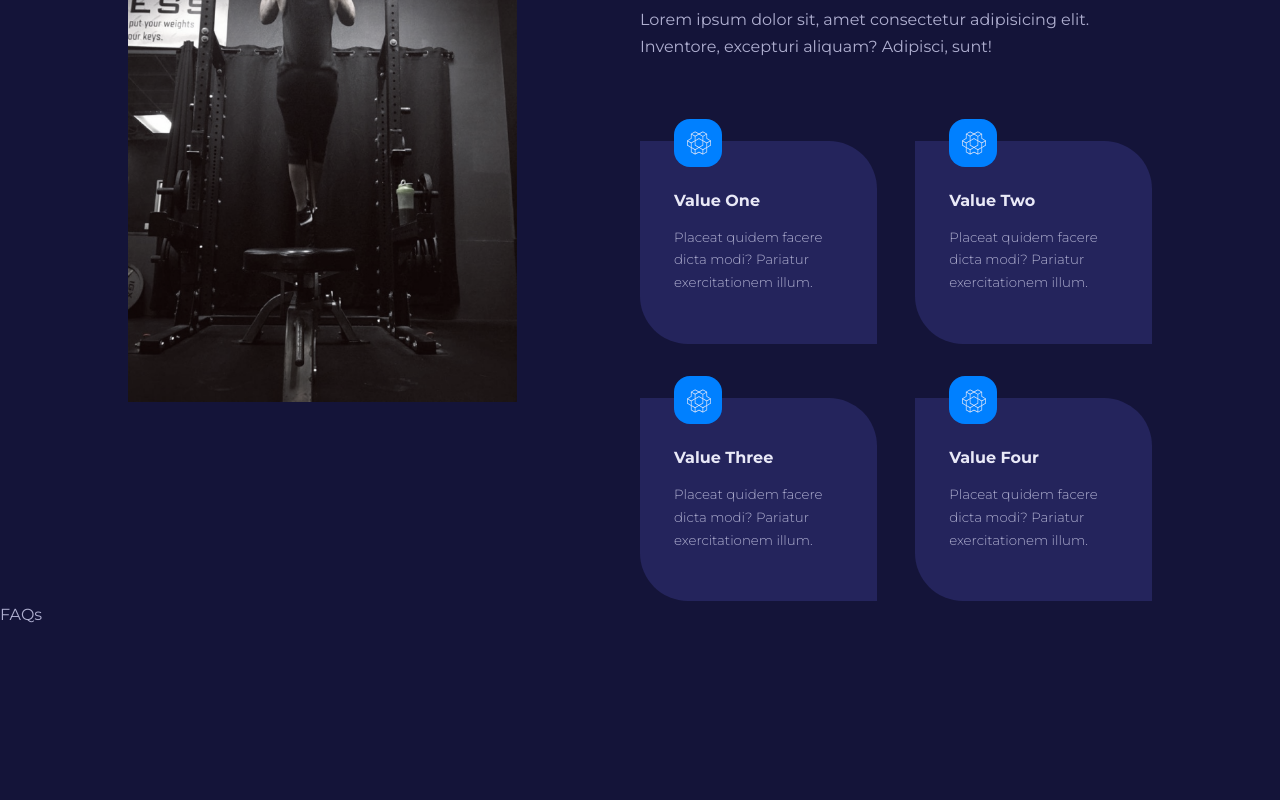
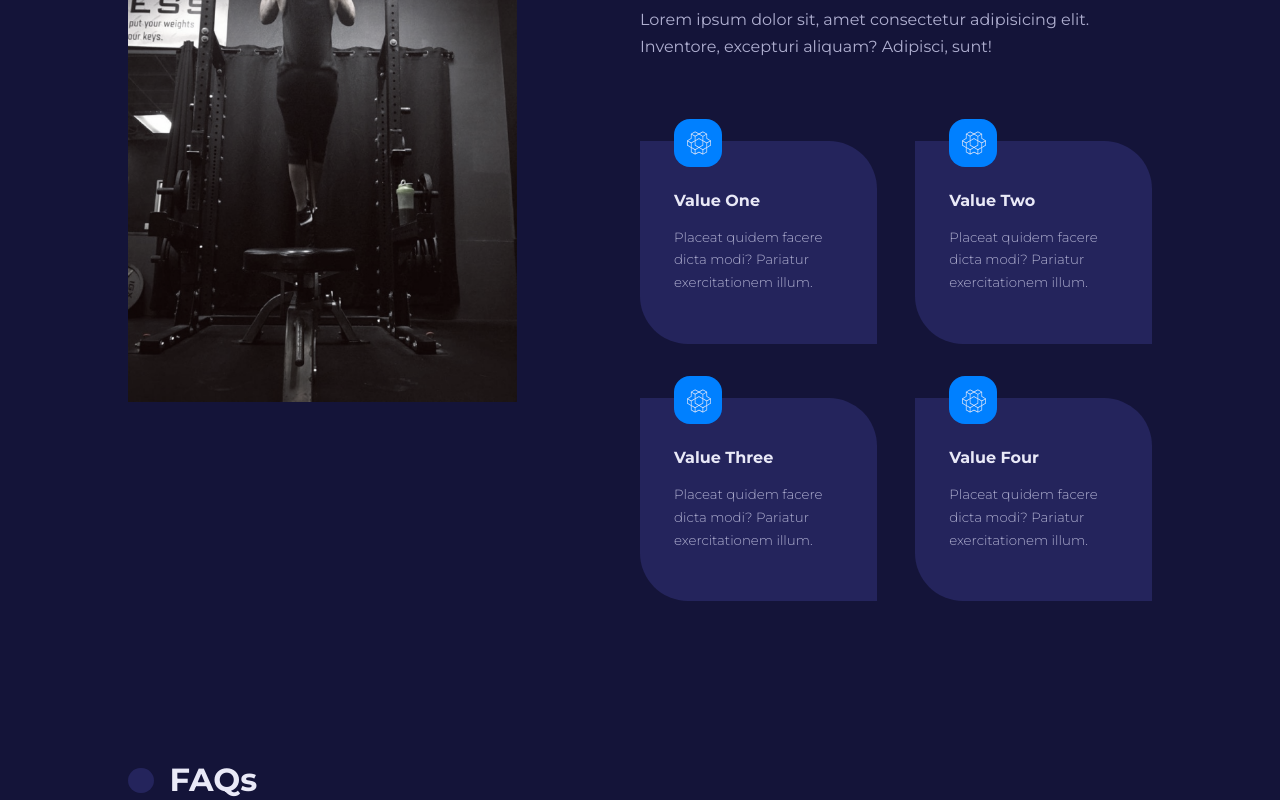
Before and after one commit to Eddysam2000/XP-Fitness, a React (Create React App) app: page / in a window 1280 px wide. Shown: the part 1623-2423 px from the top of the page. Before the commit the page ends 2251 px from the top, so only its background shows below. Built offline with nearby package versions, Linux system fonts and the light colour scheme.

Commit message:
faq added

```diff
--- a/src/components/FAQs.jsx
+++ b/src/components/FAQs.jsx
@@ -6,7 +6,11 @@ import FAQ  from "./FAQ"
 
 const FAQs = () => {
   return (
-    <div>FAQs</div>
+    <section className="faqs">
+      <div className="container faqs_container">
+        <SectionHead icon={FaQuestion} title="FAQs" />
+      </div>
+    </section>
   )
 }
 
```
